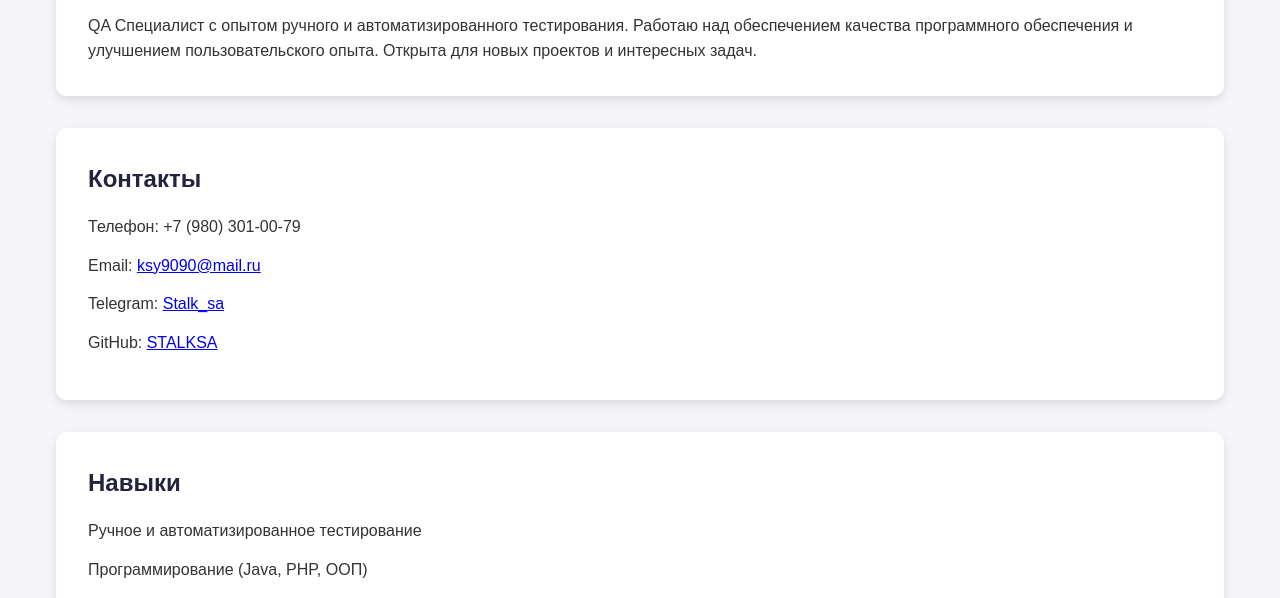
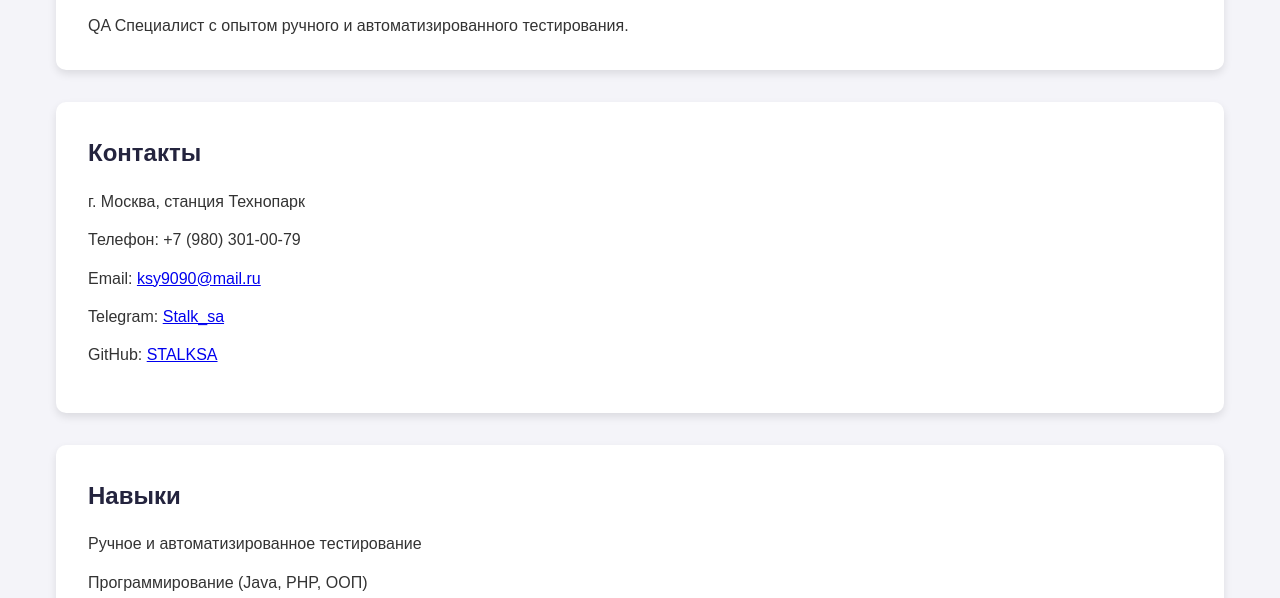
Before and after one commit to STALKSA/CV, a plain HTML site: page index.html in a window 1280 px wide. Shown: the part 192-790 px from the top of the page. Drawn offline with Linux system fonts and the light colour scheme.

Commit message:
added city, changed a personal info

```diff
--- a/index.html
+++ b/index.html
@@ -23,13 +23,14 @@
     <main>
         <section id="about" class="block">
             <h1>Ксения Сафронова</h1>
-            <p>QA Специалист с опытом ручного и автоматизированного тестирования. Работаю над обеспечением качества программного обеспечения и улучшением пользовательского опыта. Открыта для новых проектов и интересных задач.</p>
+            <p>QA Специалист с опытом ручного и автоматизированного тестирования. </p>
             <!-- <img src="profile.jpg" alt="Фото Ксении" class="profile-photo"> -->
         </section>
 
         <section id="contact" class="block">
             <h2>Контакты</h2>
             <ul>
+                <li>г. Москва, станция Технопарк</li>
                 <li>Телефон: +7 (980) 301-00-79</li>
                 <li>Email: <a href="mailto:ksy9090@mail.ru">ksy9090@mail.ru</a></li>
                 <li>Telegram: <a href="https://t.me/Stalk_sa" target="_blank">Stalk_sa</a></li>
```
